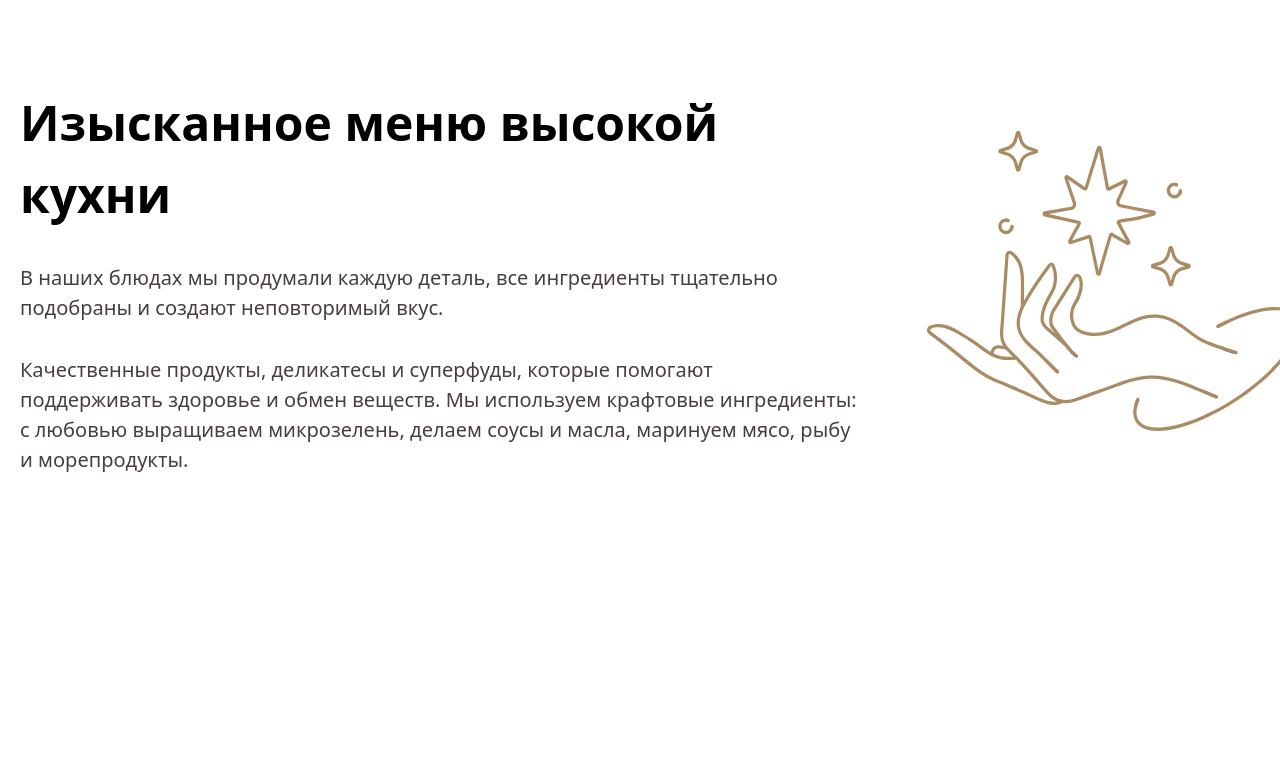
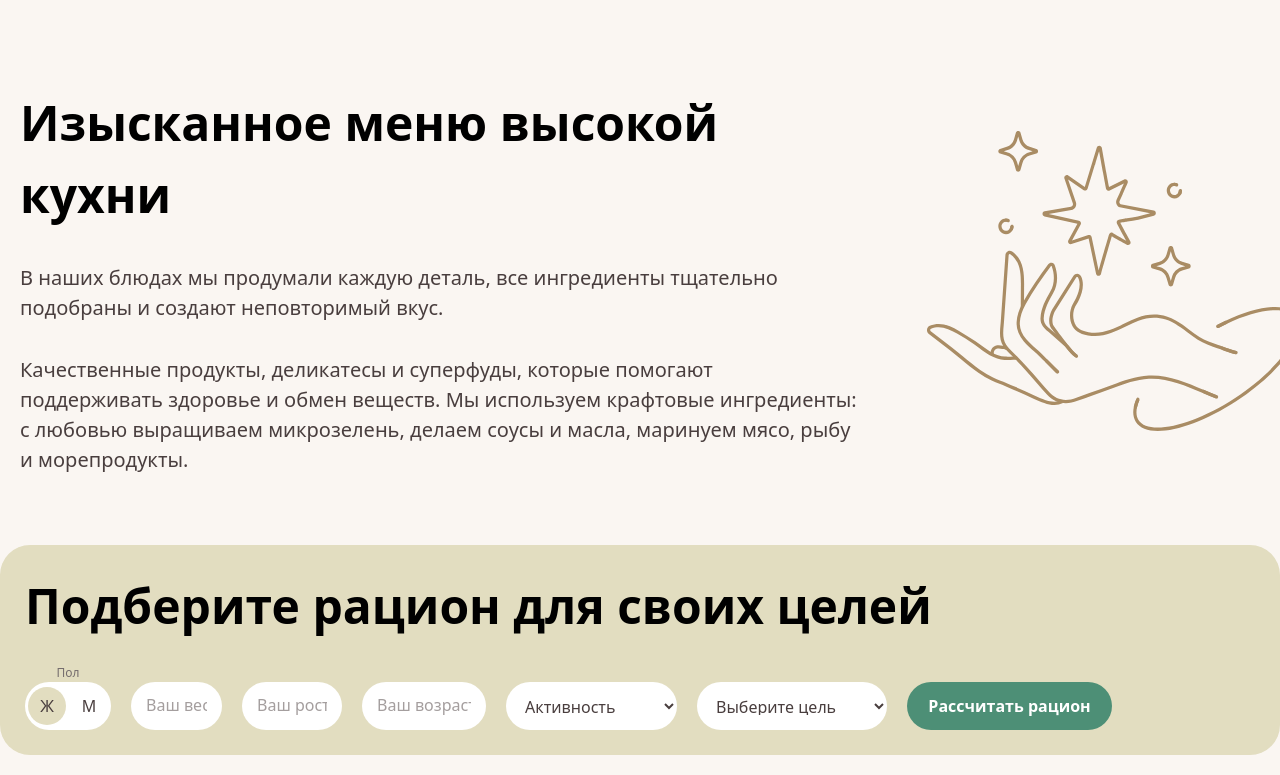
Before and after one commit to JM-2007-07/Meals-Time, a website: page index.html in a window 1280 px wide. Shown: the part 1200-1975 px from the top of the page. Before the commit the page ends 1695 px from the top, so only its background shows below. Drawn offline with Linux system fonts and the light colour scheme.

Commit message:
4th section

```diff
--- a/index.html
+++ b/index.html
@@ -6,7 +6,7 @@
     <title>meals</title>
     <link rel="stylesheet" href="./src/output.css">
 </head>
-<body>
+<body class="bg-[#FAF6F2]">
     <header class="w-full h-[100px] lg:h-[200px]">
         <section class="w-full h-40px lg:h-[60px] bg-[#A98C64] text-white flex justify-center items-center lg:gap-[200px]">
             <div class="flex gap-5 items-center">
@@ -77,6 +77,29 @@
             </div>
         </section>
 
+        <section class="max-w-full px-[15px] h-[433px] m-5 mt-[50px] bg-[#E2DDC0] rounded-[15px] flex flex-col justify-between items-center py-[35px] lg:w-[1320px] lg:mx-auto lg:h-[210px] lg:p-[25px] lg:rounded-[30px] lg:items-start">
+            <h1 class="text-[24px] font-[600] text-center lg:text-[48px] lg:text-start">Подберите рацион для своих целей</h1>
+            <div class="w-full h-[301px] flex flex-wrap justify-center lg:justify-start items-end gap-5 lg:gap[30px]">
+                <div class="flex flex-col items-center">
+                    <p class="text-[12px] font-[500] text-[#756D6D]">Пол</p>
+                    <div class="w-[86px] h-[48px] flex gap-1 justify-center bg-white rounded-[60px] items-center">
+                        <div class="w-[38px] h-[38px] rounded-[19px] flex justify-center items-center bg-[#E2DDC0]">
+                            <p class="text-[16px] font-[500] text-[#493E3E]">Ж</p>
+                        </div>
+                        <div class="w-[38px] h-[38px] rounded-[19px] flex justify-center items-center bg-white">
+                            <p class="text-[16px] font-[500] text-[#493E3E]">М</p>
+                        </div>
+                    </div>
+                </div>
+                <input class="w-[91px] h-[48px] px-[15px] py-[13px] pb-[15px] bg-white rounded-[60px] text-[16px] text-[#493E3E]" type="text" placeholder="Ваш вес">
+                <input class="w-[100px] h-[48px] px-[15px] py-[13px] pb-[15px] bg-white rounded-[60px] text-[16px] text-[#493E3E]" type="text" placeholder="Ваш рост">
+                <input class="w-[124px] h-[48px] px-[15px] py-[13px] pb-[15px] bg-white rounded-[60px] text-[16px] text-[#493E3E]" type="text" placeholder="Ваш возраст">
+                <select class="w-[171.02px] h-[48px] px-[15px] py-[13px] pb-[15px] bg-white rounded-[60px] text-[16px] text-[#493E3E]"><option>Активность</option></select>
+                <select class="w-full lg:w-[190.02px] h-[48px] px-[15px] py-[13px] pb-[15px] bg-white rounded-[60px] text-[16px] text-[#493E3E]"><option>Выберите цель</option></select>
+                <button class="w-[208px] h-[48px] bg-[#4D8F76] rounded-[40px] text-white text-[16px] font-bold lg:w-[205px]">Рассчитать рацион</button>
+            </div>
+        </section>
+
     </main>
 </body>
 </html>
```
Also changed, not shown: src/output.css.
